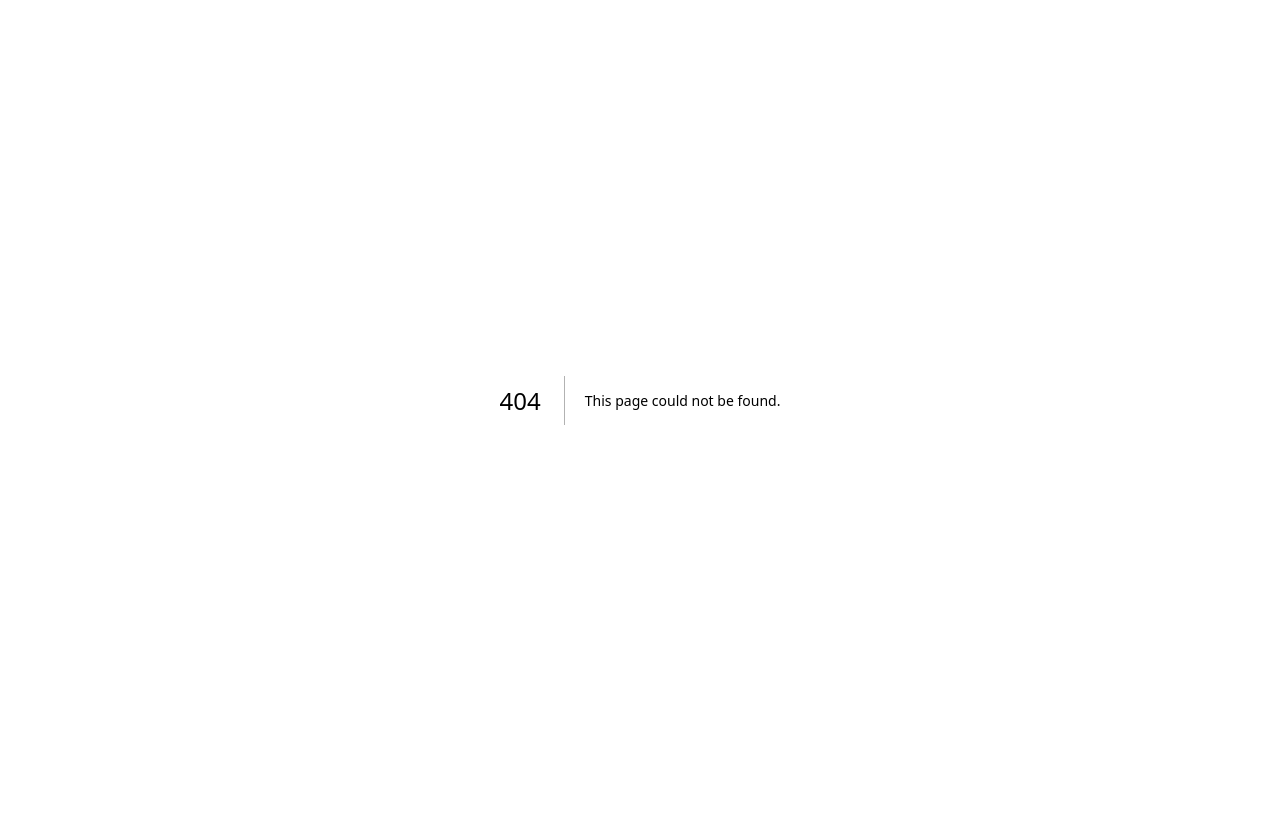
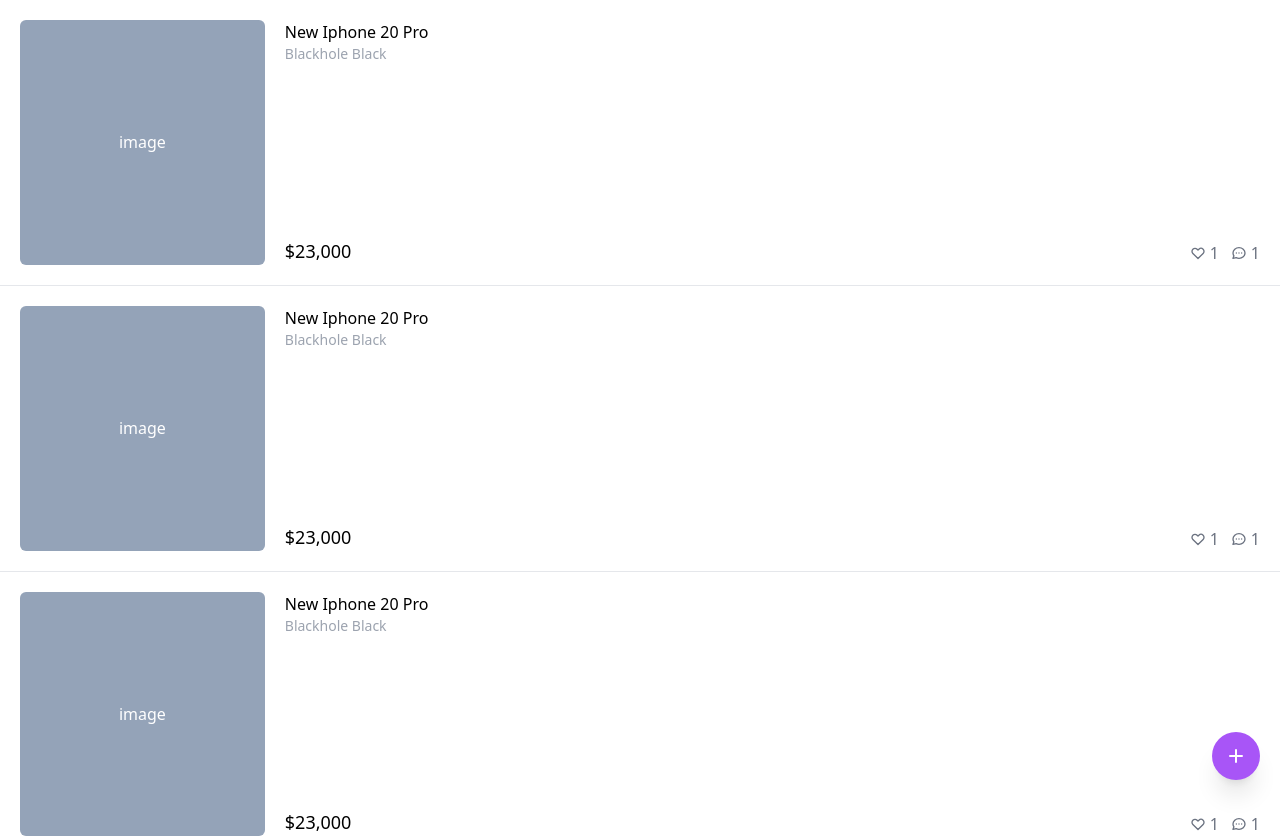
Before and after one commit to june20516/carrot-market, a Next.js app: page /profile/sold in a window 1280 px wide. Before the commit this address had no page. Shown: the top 838 px of the page. Before the commit the page ends 800 px from the top, so only its background shows below. Built offline with nearby package versions, Linux system fonts and the light colour scheme.

Commit message:
bought/interested/sold

```diff
--- /dev/null
+++ b/pages/profile/bought.tsx
@@ -0,0 +1,62 @@
+import { NextPage } from 'next';
+
+const Bought: NextPage = () => {
+  return (
+    <div>
+      {Array.from(Array(10).keys()).map(i => {
+        return (
+          <div className="grid gap-1 grid-cols-10 p-5 border-b cursor-pointer">
+            <div className="col-span-2">
+              <span className="flex justify-center items-center w-full aspect-square bg-slate-400 text-white rounded-md">
+                image
+              </span>
+            </div>
+            <div className="col-span-6 flex flex-col mx-4">
+              <div className="font-medium">New Iphone 20 Pro</div>
+              <div className="text-sm text-gray-400">Blackhole Black</div>
+              <div className="font-medium text-lg mt-auto">$23,000</div>
+            </div>
+            <div className="col-span-2 flex items-end justify-end space-x-3 text-gray-500">
+              <div className="flex justify-between items-center space-x-1">
+                <svg
+                  className="w-4 h-4"
+                  fill="none"
+                  stroke="currentColor"
+                  viewBox="0 0 24 24"
+                  xmlns="http://www.w3.org/2000/svg"
+                >
+                  <path
+                    strokeLinecap="round"
+                    strokeLinejoin="round"
+                    strokeWidth="2"
+                    d="M4.318 6.318a4.5 4.5 0 000 6.364L12 20.364l7.682-7.682a4.5 4.5 0 00-6.364-6.364L12 7.636l-1.318-1.318a4.5 4.5 0 00-6.364 0z"
+                  ></path>
+                </svg>
+                <span>1</span>
+              </div>
+              <div className="flex justify-between items-center space-x-1">
+                <svg
+                  className="w-4 h-4"
+                  fill="none"
+                  stroke="currentColor"
+                  viewBox="0 0 24 24"
+                  xmlns="http://www.w3.org/2000/svg"
+                >
+                  <path
+                    strokeLinecap="round"
+                    strokeLinejoin="round"
+                    strokeWidth="2"
+                    d="M8 12h.01M12 12h.01M16 12h.01M21 12c0 4.418-4.03 8-9 8a9.863 9.863 0 01-4.255-.949L3 20l1.395-3.72C3.512 15.042 3 13.574 3 12c0-4.418 4.03-8 9-8s9 3.582 9 8z"
+                  ></path>
+                </svg>
+                <span>1</span>
+              </div>
+            </div>
+          </div>
+        );
+      })}
+    </div>
+  );
+};
+
+export default Bought;
--- /dev/null
+++ b/pages/profile/interested.tsx
@@ -0,0 +1,62 @@
+import { NextPage } from 'next';
+
+const Interested: NextPage = () => {
+  return (
+    <div>
+      {Array.from(Array(10).keys()).map(i => {
+        return (
+          <div className="grid gap-1 grid-cols-10 p-5 border-b cursor-pointer">
+            <div className="col-span-2">
+              <span className="flex justify-center items-center w-full aspect-square bg-slate-400 text-white rounded-md">
+                image
+              </span>
+            </div>
+            <div className="col-span-6 flex flex-col mx-4">
+              <div className="font-medium">New Iphone 20 Pro</div>
+              <div className="text-sm text-gray-400">Blackhole Black</div>
+              <div className="font-medium text-lg mt-auto">$23,000</div>
+            </div>
+            <div className="col-span-2 flex items-end justify-end space-x-3 text-gray-500">
+              <div className="flex justify-between items-center space-x-1">
+                <svg
+                  className="w-4 h-4"
+                  fill="none"
+                  stroke="currentColor"
+                  viewBox="0 0 24 24"
+                  xmlns="http://www.w3.org/2000/svg"
+                >
+                  <path
+                    strokeLinecap="round"
+                    strokeLinejoin="round"
+                    strokeWidth="2"
+                    d="M4.318 6.318a4.5 4.5 0 000 6.364L12 20.364l7.682-7.682a4.5 4.5 0 00-6.364-6.364L12 7.636l-1.318-1.318a4.5 4.5 0 00-6.364 0z"
+                  ></path>
+                </svg>
+                <span>1</span>
+              </div>
+              <div className="flex justify-between items-center space-x-1">
+                <svg
+                  className="w-4 h-4"
+                  fill="none"
+                  stroke="currentColor"
+                  viewBox="0 0 24 24"
+                  xmlns="http://www.w3.org/2000/svg"
+                >
+                  <path
+                    strokeLinecap="round"
+                    strokeLinejoin="round"
+                    strokeWidth="2"
+                    d="M8 12h.01M12 12h.01M16 12h.01M21 12c0 4.418-4.03 8-9 8a9.863 9.863 0 01-4.255-.949L3 20l1.395-3.72C3.512 15.042 3 13.574 3 12c0-4.418 4.03-8 9-8s9 3.582 9 8z"
+                  ></path>
+                </svg>
+                <span>1</span>
+              </div>
+            </div>
+          </div>
+        );
+      })}
+    </div>
+  );
+};
+
+export default Interested;
--- /dev/null
+++ b/pages/profile/sold.tsx
@@ -0,0 +1,74 @@
+import { NextPage } from 'next';
+
+const Sold: NextPage = () => {
+  return (
+    <div>
+      {Array.from(Array(10).keys()).map(i => {
+        return (
+          <div className="grid gap-1 grid-cols-10 p-5 border-b cursor-pointer">
+            <div className="col-span-2">
+              <span className="flex justify-center items-center w-full aspect-square bg-slate-400 text-white rounded-md">
+                image
+              </span>
+            </div>
+            <div className="col-span-6 flex flex-col mx-4">
+              <div className="font-medium">New Iphone 20 Pro</div>
+              <div className="text-sm text-gray-400">Blackhole Black</div>
+              <div className="font-medium text-lg mt-auto">$23,000</div>
+            </div>
+            <div className="col-span-2 flex items-end justify-end space-x-3 text-gray-500">
+              <div className="flex justify-between items-center space-x-1">
+                <svg
+                  className="w-4 h-4"
+                  fill="none"
+                  stroke="currentColor"
+                  viewBox="0 0 24 24"
+                  xmlns="http://www.w3.org/2000/svg"
+                >
+                  <path
+                    strokeLinecap="round"
+                    strokeLinejoin="round"
+                    strokeWidth="2"
+                    d="M4.318 6.318a4.5 4.5 0 000 6.364L12 20.364l7.682-7.682a4.5 4.5 0 00-6.364-6.364L12 7.636l-1.318-1.318a4.5 4.5 0 00-6.364 0z"
+                  ></path>
+                </svg>
+                <span>1</span>
+              </div>
+              <div className="flex justify-between items-center space-x-1">
+                <svg
+                  className="w-4 h-4"
+                  fill="none"
+                  stroke="currentColor"
+                  viewBox="0 0 24 24"
+                  xmlns="http://www.w3.org/2000/svg"
+                >
+                  <path
+                    strokeLinecap="round"
+                    strokeLinejoin="round"
+                    strokeWidth="2"
+                    d="M8 12h.01M12 12h.01M16 12h.01M21 12c0 4.418-4.03 8-9 8a9.863 9.863 0 01-4.255-.949L3 20l1.395-3.72C3.512 15.042 3 13.574 3 12c0-4.418 4.03-8 9-8s9 3.582 9 8z"
+                  ></path>
+                </svg>
+                <span>1</span>
+              </div>
+            </div>
+          </div>
+        );
+      })}
+      <button className="w-12 aspect-square flex justify-center items-center fixed bottom-5 right-5 z-10 bg-purple-500 hover:bg-purple-600 text-white rounded-full shadow-xl">
+        <svg
+          className="h-6 w-6"
+          xmlns="http://www.w3.org/2000/svg"
+          fill="none"
+          viewBox="0 0 24 24"
+          stroke="currentColor"
+          aria-hidden="true"
+        >
+          <path strokeLinecap="round" strokeLinejoin="round" strokeWidth="2" d="M12 6v6m0 0v6m0-6h6m-6 0H6" />
+        </svg>
+      </button>
+    </div>
+  );
+};
+
+export default Sold;
```
